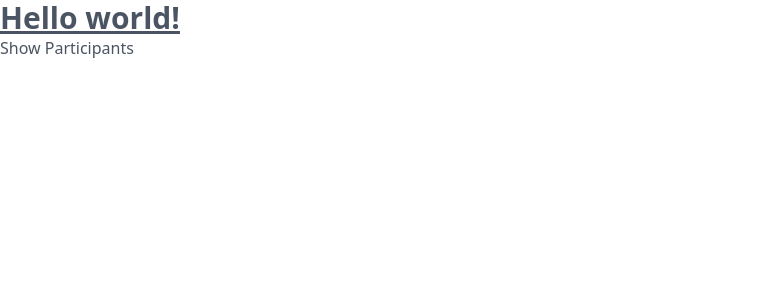
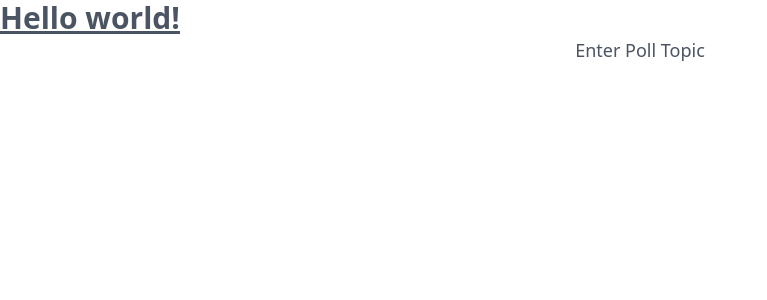
Before and after one commit to albert-byiringiro/vote-fusion, a React (Vite) app in the folder client/: page / in a window 1280 px wide. Shown: the top 300 px of the page, without its empty margins (0-767 px from the left). Built offline with nearby package versions, Linux system fonts and the light colour scheme.

Commit message:
feature: added Create component

```diff
--- a/client/src/App.tsx
+++ b/client/src/App.tsx
@@ -1,36 +1,16 @@
 import React, { useState } from 'react';
 import ParticipantList from "./components/ParticipantList";
 import { Participants } from '../../shared/poll-types';
+import Create from './pages/Create';
 
 export default function App() {
-  const [isOpen, setIsOpen] = useState(false);
-
-  const participants: Participants = {
-    "1": "Alice",
-    "2": "Bob",
-    "3": "Charlie"
-  };
-
-  const handleRemoveParticipant = (id: string) => {
-    console.log(`Removing participant with ID: ${id}`);
-    // Add logic to remove participant
-  };
 
   return (
     <>
       <h1 className="text-3xl font-bold underline">
         Hello world!
       </h1>
-      <button onClick={() => setIsOpen(true)} className="mb-4">
-        Show Participants
-      </button>
-      <ParticipantList
-        userID={""}
-        isAdmin={true}
-        onRemoveParticipant={handleRemoveParticipant}
-        isOpen={isOpen}
-        onClose={() => setIsOpen(false)}
-        participants={participants} children={undefined}      />
+      <Create/>
     </>
   );
 }
--- /dev/null
+++ b/client/src/pages/Create.tsx
@@ -0,0 +1,7 @@
+const Create: React.FC = () => (
+    <div className="flex flex-col w-full justify-around items-stretch h-full mx-auto max-w-sm">
+      <h3 className="text-center">Enter Poll Topic</h3>
+    </div>
+  );
+
+export default Create
```
